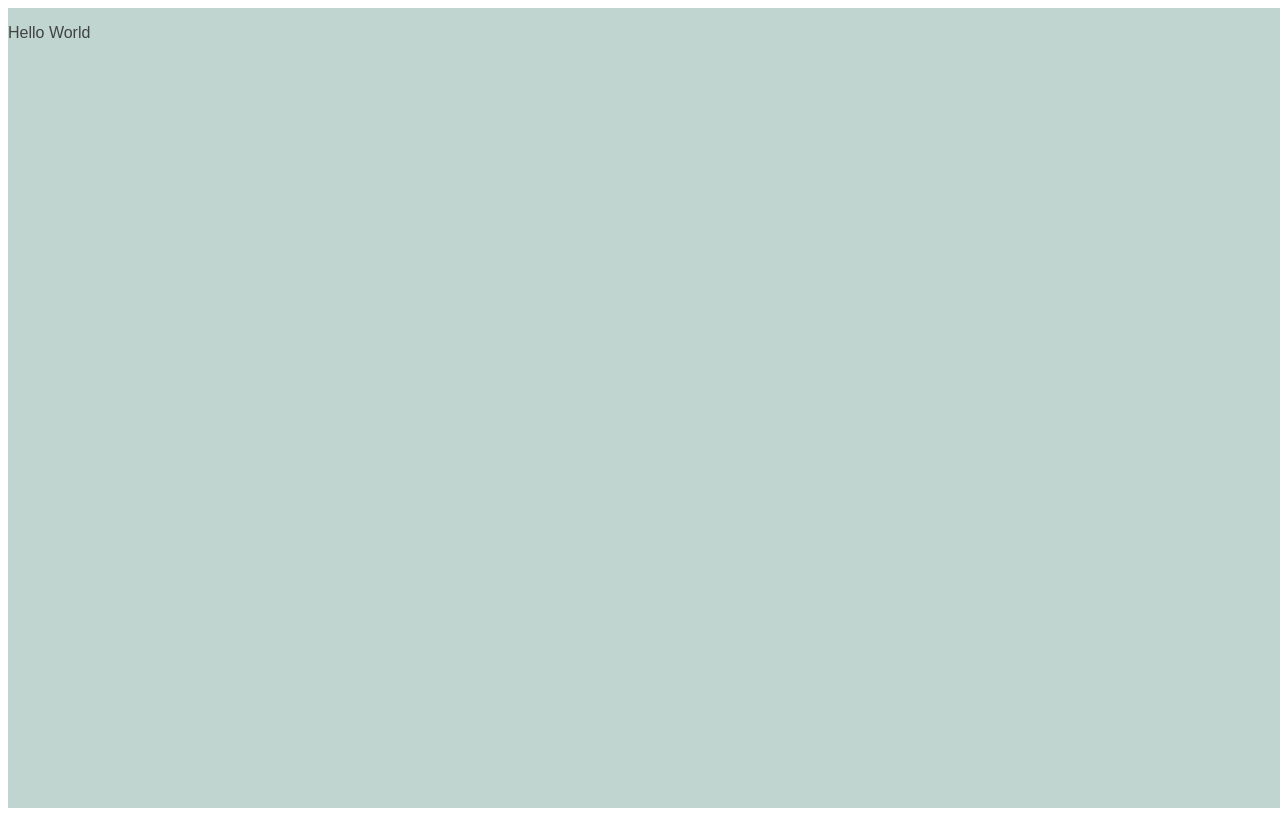
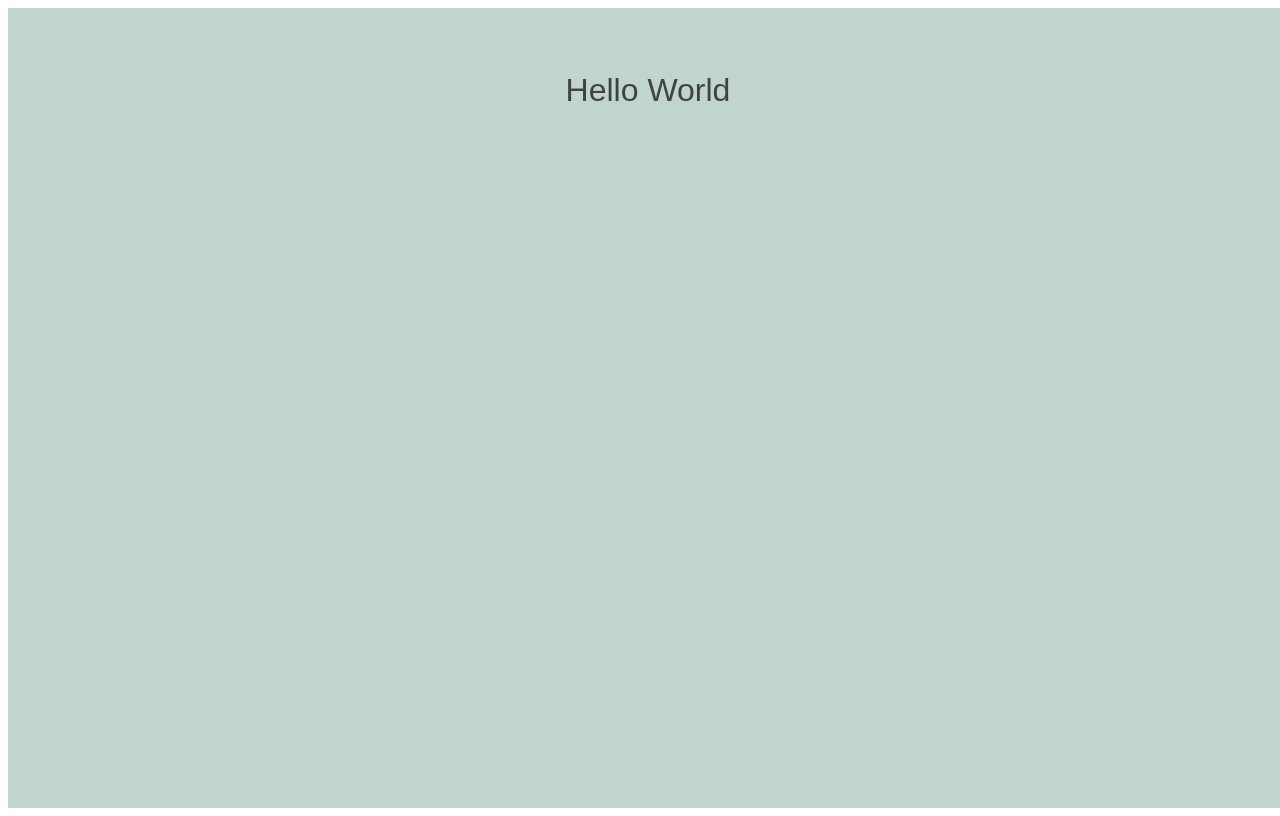
Before and after one commit to lamoure6/mi349_additional, a plain HTML site: page index.html in a window 1280 px wide. Drawn offline with Linux system fonts and the light colour scheme.

Commit message:
css file update

```diff
--- a/style.css
+++ b/style.css
@@ -10,6 +10,13 @@
     width: 1280px;
     height:800px;
     display: inline-block;
+
+}
+
+p{
     color: var(--text-color);
     font-family: Arial, Helvetica, sans-serif;
+    text-align: center;
+    font-size: 2em;
+    margin: 2em;
 }
```
